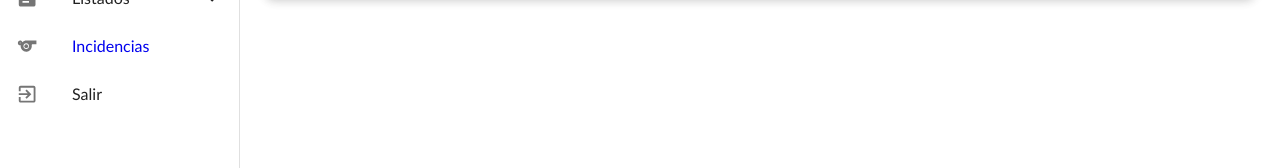
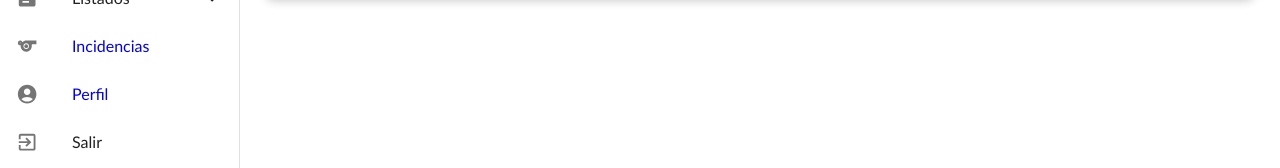
Before and after one commit to davher890/sprint-react, a React (Create React App) app: page /trainers in a window 1280 px wide. Shown: the part 202-370 px from the top of the page. Built offline with nearby package versions, Linux system fonts and the light colour scheme; no server answers.

Commit message:
Added profile to sidebar

```diff
--- a/src/app/App.tsx
+++ b/src/app/App.tsx
@@ -114,8 +114,8 @@ const pathArray: any[] = [
   { path:"/", admin:false, authenticated:false, isPublic: true, component:<Home/> },
   { path:"/home", admin:false, authenticated:false, isPublic: true, component:<Home/> },
   { path:"/signup", admin:false, authenticated:false, isPublic: true, component:<Signup/> },
+  { path:"/admin/athletes_by_date", admin:true, authenticated:true, isPublic: false, component:<SportSchoolAthletesByDate/> },
   { path:"/admin/users", admin:false, authenticated:true, isPublic: false, component:<UserData/>},
-  { path:"/admin/athletes_by_date", admin:true, authenticated:true, isPublic: false, component:<SportSchoolAthletesByDate/> },
   { path:"/admin/users/:id", admin:false, authenticated:true, isPublic: false, component:<UserData/> },
   { path:"/admin/users/list", admin:false, authenticated:true, isPublic: false, component:<UserTable/> },
   { path:"/users/:id", admin:false, authenticated:true, isPublic: false, component:<UserData/> },
--- a/src/app/components/custom/SideBar/index.tsx
+++ b/src/app/components/custom/SideBar/index.tsx
@@ -3,12 +3,10 @@ import { Drawer, List, ListItem, ListItemIcon, ListItemText, Collapse } from '@m
 
 import { Link } from 'react-router-dom';
 
-import { styled, useTheme, Theme } from '@mui/material/styles';
-import clsx from 'clsx';
+import { styled } from '@mui/material/styles';
 
 import {
     AccountCircle,
-    ArrowDropDown,
     ExitToApp,
     ExpandLess,
     ExpandMore,
@@ -20,7 +18,7 @@ import {
     Receipt,
 } from "@mui/icons-material";
 
-import { isManager, isAdmin } from "../../../services/LoginService";
+import { isManager, isAdmin, getUserId } from "../../../services/LoginService";
 
 import session from "../../../utils/Session";
 
@@ -167,12 +165,20 @@ const Sidebar: React.FC = () => {
                             <ListItem component={Link} to="/admin/users/list" sx={{ pl: 4 }}>
                                 <ListItemText primary="Usuarios" />
                             </ListItem>
-                            <ListItem component={Link} to="/admin/athletes_by_date" sx={{ pl: 4 }}>
-                                <ListItemText primary="Usuarios / dia" />
-                            </ListItem>
+                            { isAdmin() &&
+                                <ListItem component={Link} to="/admin/athletes_by_date" sx={{ pl: 4 }}>
+                                    <ListItemText primary="Usuarios / dia" />
+                                </ListItem>
+                            }
                         </List>
                     </Collapse>
                 </> }
+                <ListItem component={Link} to={"/users/" + getUserId()}>
+                    <ListItemIcon >
+                        <AccountCircle />
+                    </ListItemIcon>
+                    <ListItemText primary="Perfil" />
+                </ListItem>
                 <ListItem>
                     <ListItemIcon onClick={logout}>
                         <ExitToApp />
```
